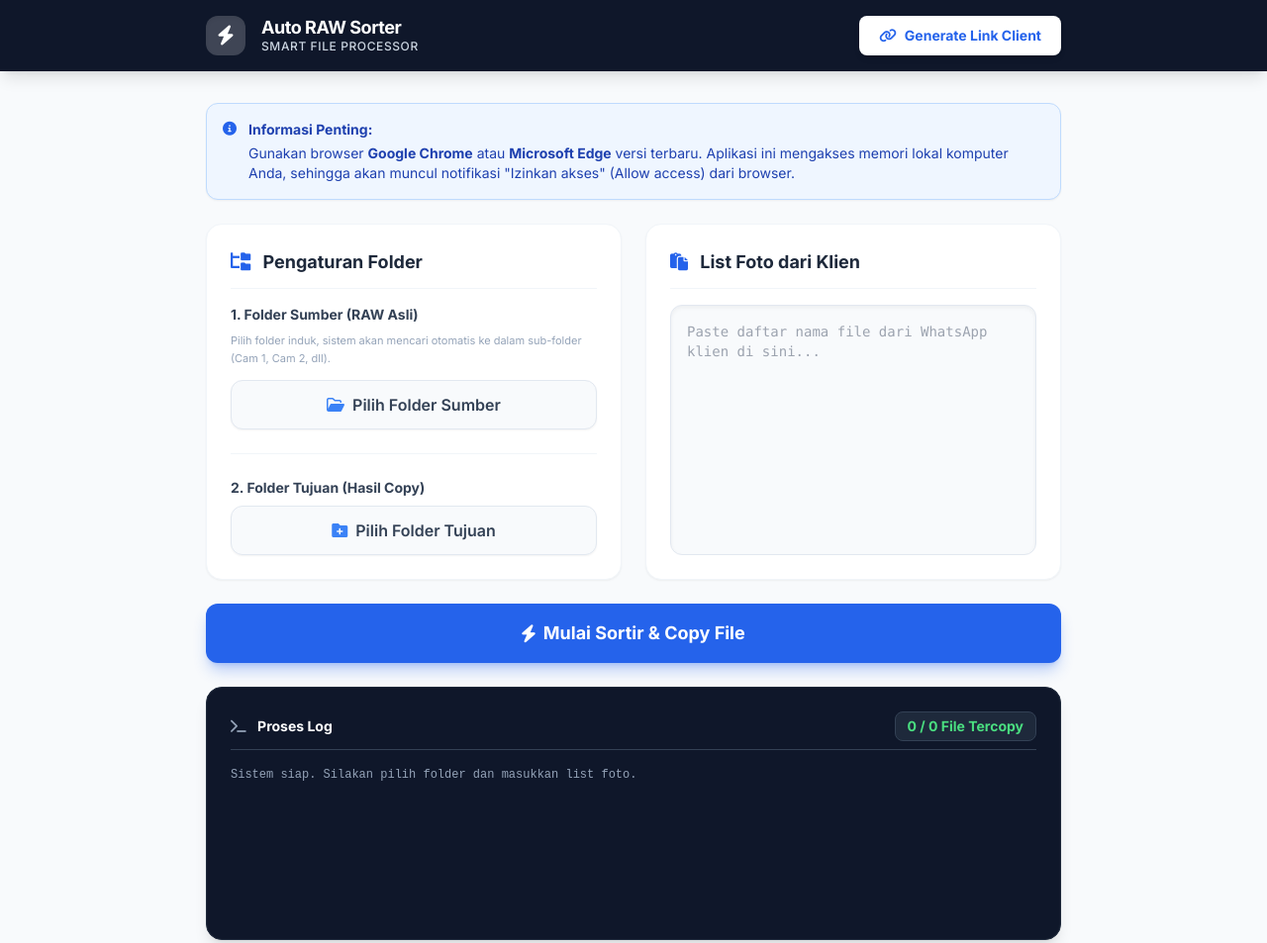
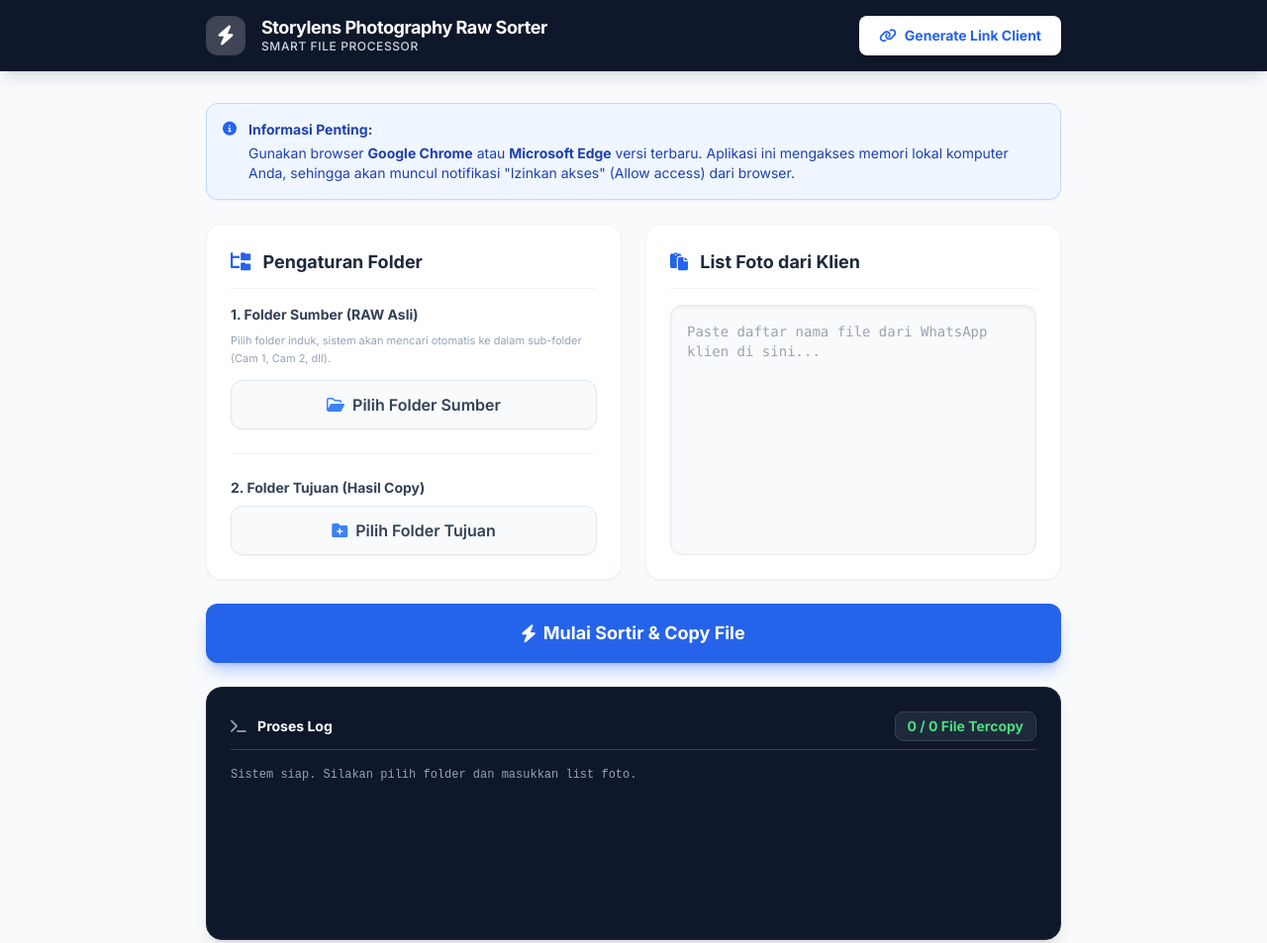
Before and after one commit to storylensphoto20/Portal-Klien, a plain HTML site: page admin.html in a window 1280 px wide. Shown: the top 953 px of the page at 99% size. Drawn offline with nearby package versions, Linux system fonts and the light colour scheme.

Commit message:
Update admin.html

```diff
--- a/admin.html
+++ b/admin.html
@@ -29,7 +29,7 @@
                     <i class="fa-solid fa-bolt"></i>
                 </div>
                 <div>
-                    <h1 class="font-bold text-lg text-white leading-tight tracking-tight">Auto RAW Sorter</h1>
+                    <h1 class="font-bold text-lg text-white leading-tight tracking-tight">Storylens Photography Raw Sorter</h1>
                     <p class="text-xs text-slate-300 font-medium uppercase tracking-wider">Smart File Processor</p>
                 </div>
             </div>
```
